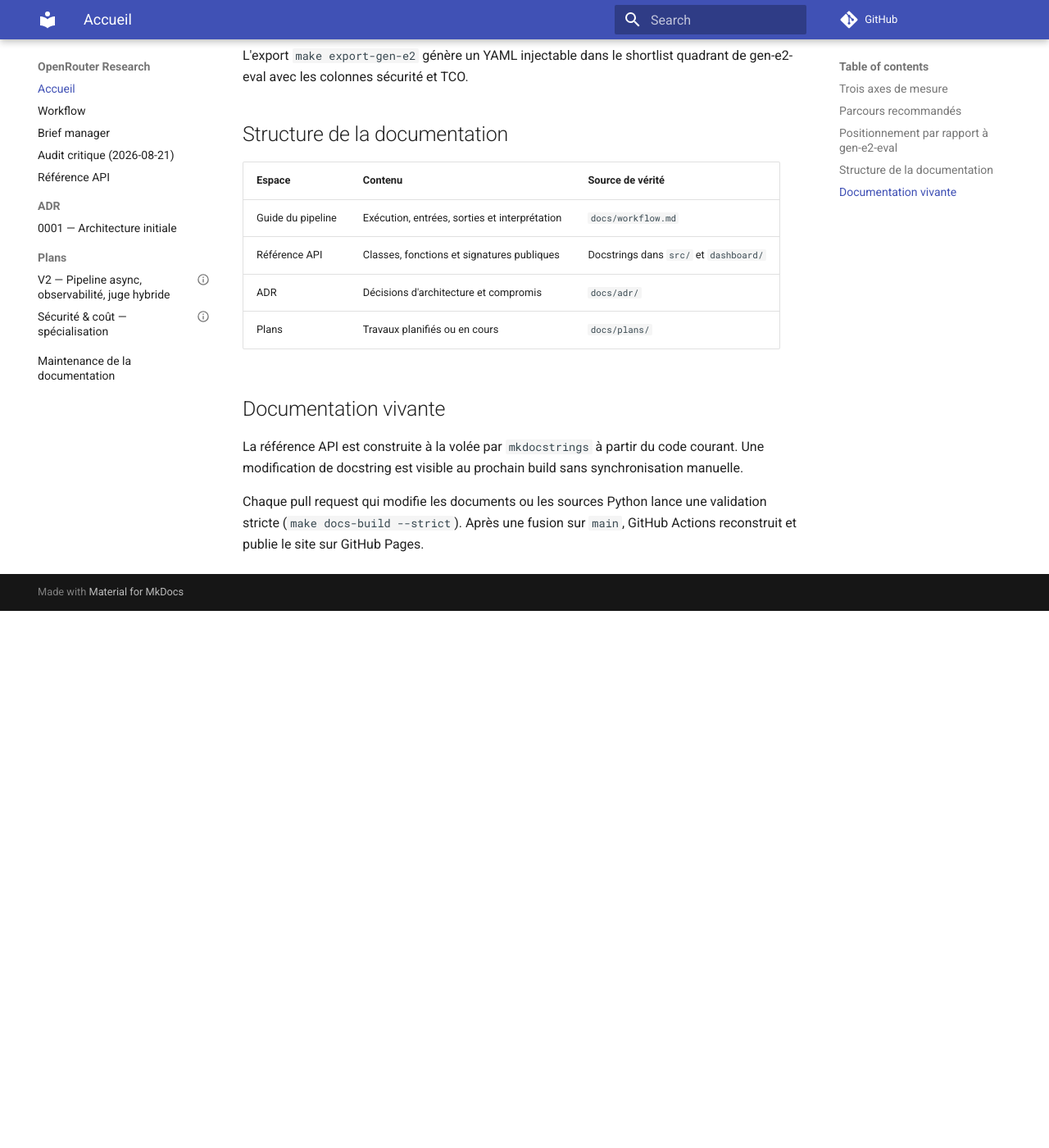
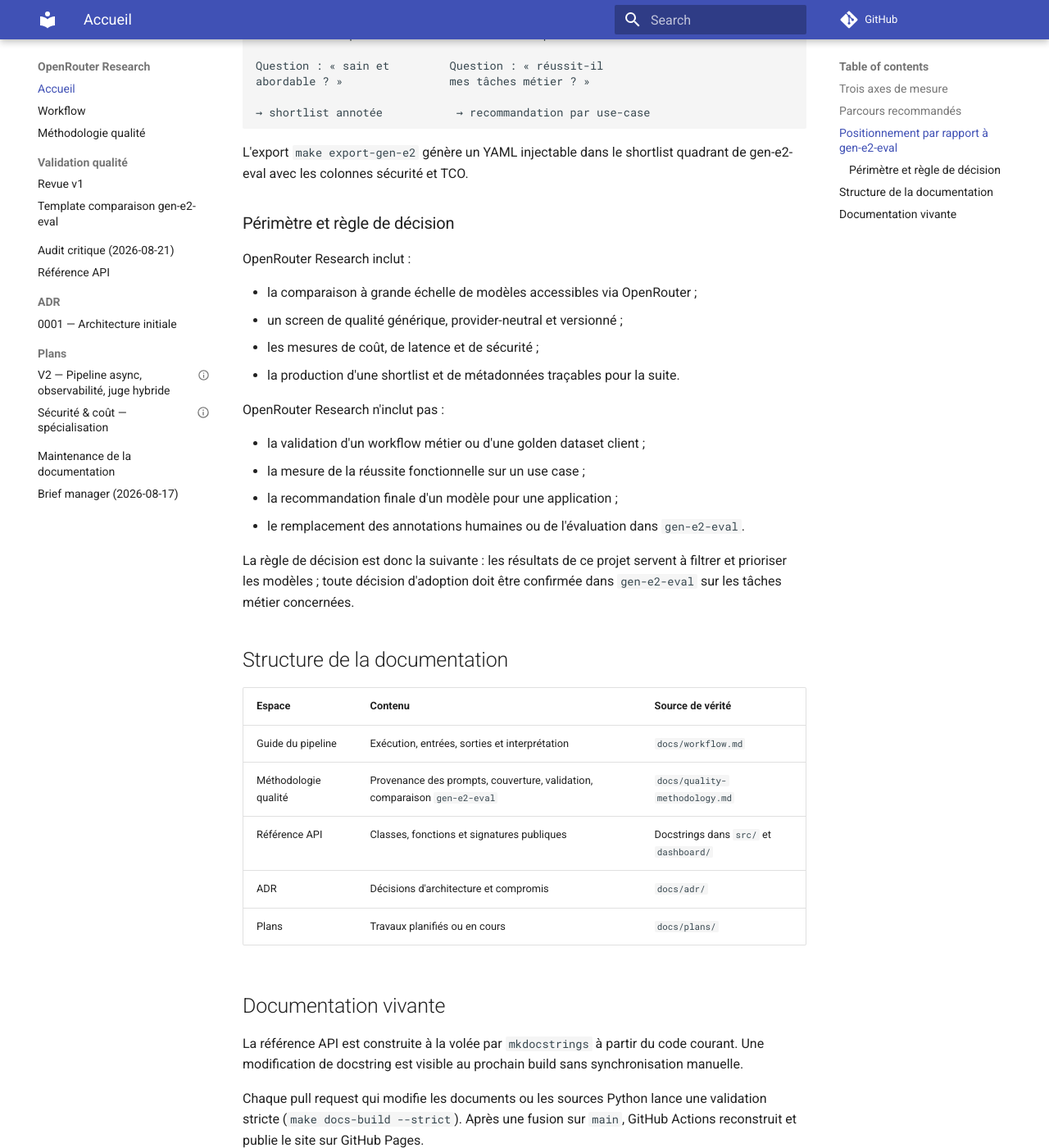
Before and after one commit to Palo-IT-GitHub-Demos/OpenRouterResearch, an MkDocs documentation site: the page built from docs/index.md, in a window 1280 px wide and 1400 px high, scrolled down 1196 px. Shown: the whole window at 82% size. Built offline with MkDocs 1.6.1 and Material for MkDocs 9.7.7, drawn with Linux system fonts in a browser that asks for light colours; comment, search, counter and statistics services are not loaded; before the commit the page ends 1941 px from its top, so only the background shows below that; some of the changed text lies outside the part shown.

Commit message:
docs: document verify preflight, judge flow and quality methodology
- README/workflow: make verify step, updated model slugs, a first-run
  troubleshooting table, and the coordinator-owned judge file flow
- New docs/quality-methodology.md: prompt provenance, scoring/coverage
  rules and how to compare shortlists against gen-e2-eval
- New docs/quality-validation/: v1 review notes + a comparison template
- index.md/mkdocs.yml nav updated to surface the new pages; the manager
  brief is marked as a dated status doc, not a normative source

````diff
--- a/docs/index.md
+++ b/docs/index.md
@@ -1,8 +1,10 @@
 # OpenRouter Research
 
-Pipeline de **pré-sélection générique** des modèles disponibles sur OpenRouter,
-calibrée pour aider à constituer une shortlist avant une évaluation métier
-dans [gen-e2-eval](https://github.com/GLOBAL-PALO-IT/gen-e2-eval).
+Pipeline de **screening comparatif et reproductible** des modèles disponibles
+sur OpenRouter. Elle réduit l'espace de recherche en comparant les modèles sur
+des critères transverses de qualité générique, de coût, de latence et de
+sécurité, afin de constituer une shortlist avant l'évaluation métier dans
+[gen-e2-eval](https://github.com/GLOBAL-PALO-IT/gen-e2-eval).
 
 ## Trois axes de mesure
 
@@ -16,8 +18,9 @@ dans [gen-e2-eval](https://github.com/GLOBAL-PALO-IT/gen-e2-eval).
 
 - **Exécuter une évaluation** : suivre le [workflow du pipeline](workflow.md),
   de la configuration au tableau de bord.
-- **Préparer un brief de pilotage** : utiliser le [brief manager](brief-manager-2026-08-17.md)
-  comme support de point d'avancement.
+- **Défendre ou auditer le score qualité** : consulter la
+  [méthodologie qualité](quality-methodology.md) — provenance des prompts,
+  couverture, validation et comparaison avec `gen-e2-eval`.
 - **Comprendre le code** : consulter la [référence API Python](reference/api.md),
   générée directement depuis les docstrings du projet.
 - **Comprendre les décisions** : lire les [Architecture Decision Records](adr/0001-architecture-initiale.md).
@@ -26,7 +29,10 @@ dans [gen-e2-eval](https://github.com/GLOBAL-PALO-IT/gen-e2-eval).
 
 ## Positionnement par rapport à gen-e2-eval
 
-```
+Les deux projets répondent à des questions différentes et ne produisent pas
+le même type de décision :
+
+```text
 OpenRouter Research          gen-e2-eval
 ──────────────────────────   ────────────────────────────────
 ~200 modèles OpenRouter       5-10 modèles présélectionnés
@@ -40,11 +46,33 @@ abordable ? »                mes tâches métier ? »
 L'export `make export-gen-e2` génère un YAML injectable dans le shortlist
 quadrant de gen-e2-eval avec les colonnes sécurité et TCO.
 
+### Périmètre et règle de décision
+
+OpenRouter Research inclut :
+
+- la comparaison à grande échelle de modèles accessibles via OpenRouter ;
+- un screen de qualité générique, provider-neutral et versionné ;
+- les mesures de coût, de latence et de sécurité ;
+- la production d'une shortlist et de métadonnées traçables pour la suite.
+
+OpenRouter Research n'inclut pas :
+
+- la validation d'un workflow métier ou d'une golden dataset client ;
+- la mesure de la réussite fonctionnelle sur un use case ;
+- la recommandation finale d'un modèle pour une application ;
+- le remplacement des annotations humaines ou de l'évaluation dans
+  `gen-e2-eval`.
+
+La règle de décision est donc la suivante : les résultats de ce projet servent
+à filtrer et prioriser les modèles ; toute décision d'adoption doit être
+confirmée dans `gen-e2-eval` sur les tâches métier concernées.
+
 ## Structure de la documentation
 
 | Espace | Contenu | Source de vérité |
 | --- | --- | --- |
 | Guide du pipeline | Exécution, entrées, sorties et interprétation | `docs/workflow.md` |
+| Méthodologie qualité | Provenance des prompts, couverture, validation, comparaison `gen-e2-eval` | `docs/quality-methodology.md` |
 | Référence API | Classes, fonctions et signatures publiques | Docstrings dans `src/` et `dashboard/` |
 | ADR | Décisions d'architecture et compromis | `docs/adr/` |
 | Plans | Travaux planifiés ou en cours | `docs/plans/` |
--- a/mkdocs.yml
+++ b/mkdocs.yml
@@ -39,7 +39,10 @@ plugins:
 nav:
   - Accueil: index.md
   - Workflow: workflow.md
-  - Brief manager: brief-manager-2026-08-17.md
+  - "Méthodologie qualité": quality-methodology.md
+  - "Validation qualité":
+      - "Revue v1": quality-validation/review-v1.md
+      - "Template comparaison gen-e2-eval": quality-validation/gen-e2-eval-comparison-template.md
   - "Audit critique (2026-08-21)": audit-2026-08-21.md
   - Référence API: reference/api.md
   - ADR:
@@ -48,3 +51,4 @@ nav:
       - "V2 — Pipeline async, observabilité, juge hybride": plans/feature-pipeline-v2-1.md
       - "Sécurité & coût — spécialisation": plans/feature-security-cost-specialization-1.md
   - Maintenance de la documentation: documentation.md
+  - "Brief manager (2026-08-17)": brief-manager-2026-08-17.md
````
Also changed, not shown: README.md (+62 -11 lines), docs/brief-manager-2026-08-17.md (+20 -7 lines), docs/quality-methodology.md (added, +215 -0 lines), docs/quality-validation/gen-e2-eval-comparison-template.md (added, +21 -0 lines), docs/quality-validation/review-v1.md (added, +39 -0 lines), docs/workflow.md (+29 -7 lines).
